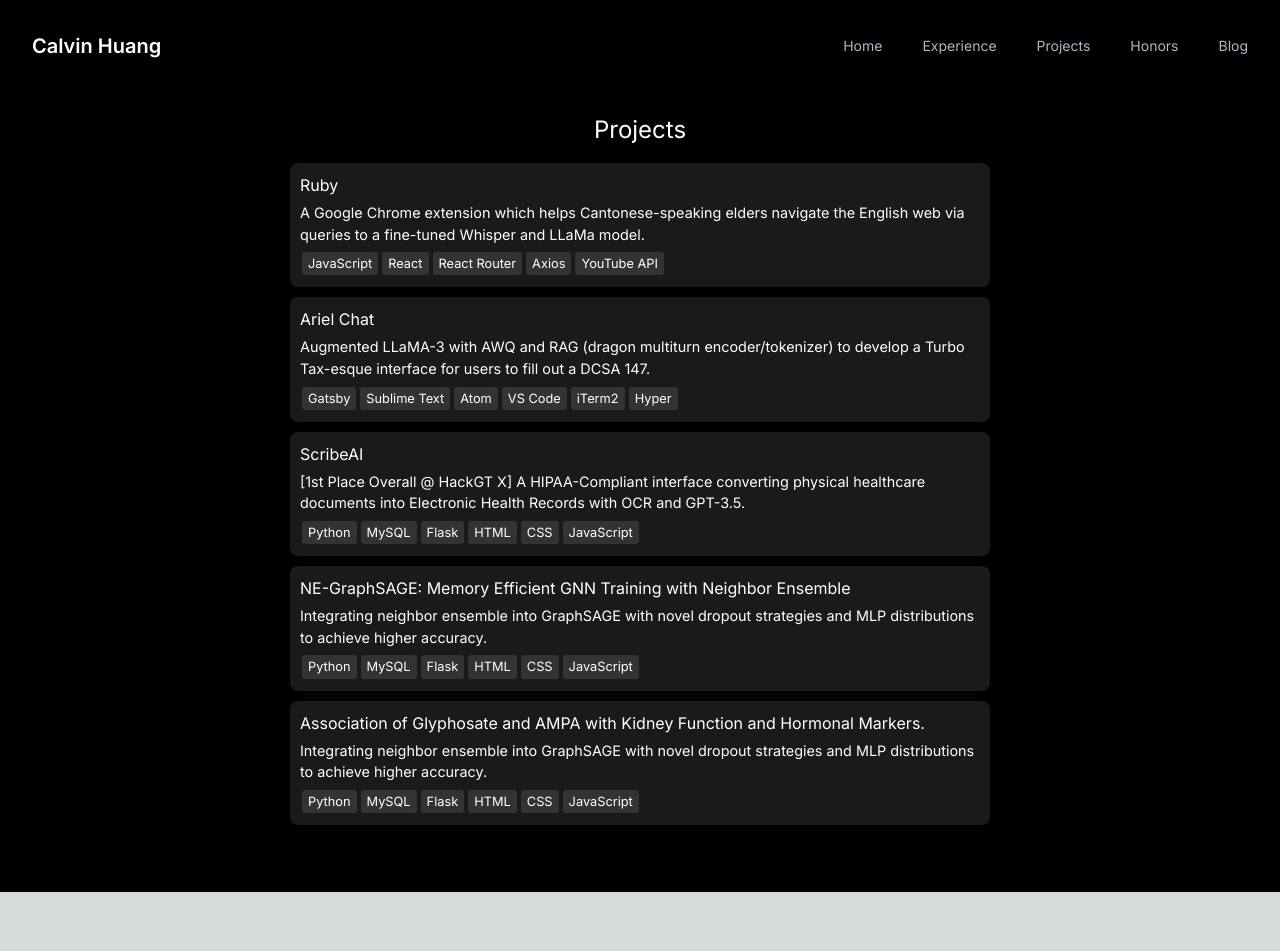
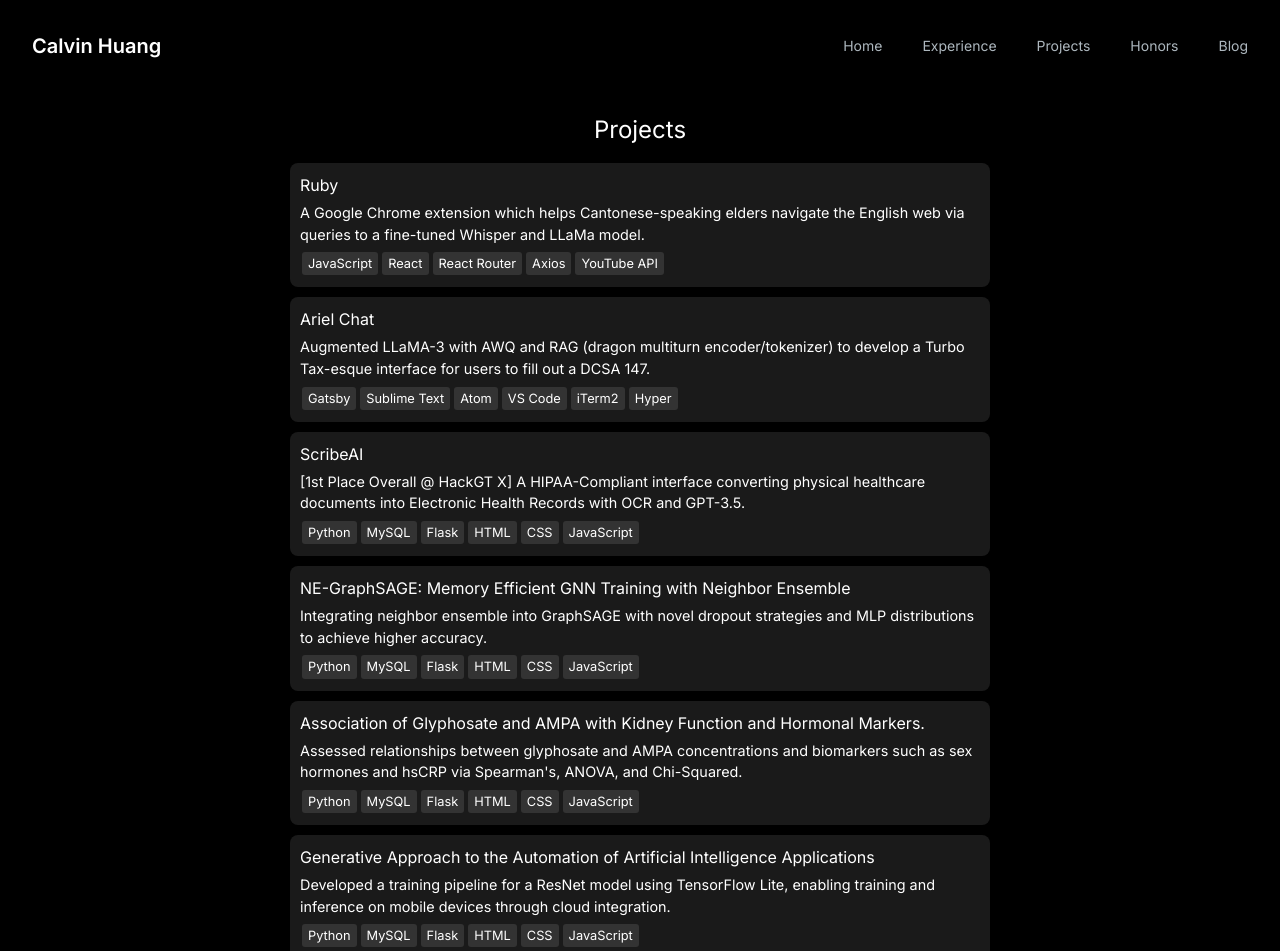
Before and after one commit to ccalvinhhuang/website, a Next.js app: page / in a window 1280 px wide. Shown: the top 951 px of the page. Before the commit the page ends 892 px from the top, so only its background shows below. Built offline with nearby package versions, Linux system fonts and the light colour scheme.

Commit message:
additional projects softcom

```diff
--- a/src/app/components/Projects.jsx
+++ b/src/app/components/Projects.jsx
@@ -88,7 +88,14 @@ const projects = [
     title:
       "Association of Glyphosate and AMPA  with Kidney Function and Hormonal Markers.",
     description:
-      "Integrating neighbor ensemble into GraphSAGE with novel dropout strategies and MLP distributions to achieve higher accuracy.",
+      "Assessed relationships between  glyphosate and AMPA concentrations and biomarkers such as sex hormones and hsCRP via Spearman's, ANOVA, and Chi-Squared.",
+    tags: ["Python", "MySQL", "Flask", "HTML", "CSS", "JavaScript"],
+  },
+  {
+    title:
+      "Generative Approach to the Automation of Artificial Intelligence Applications",
+    description:
+      "Developed a training pipeline for a ResNet model using TensorFlow Lite, enabling training and inference on mobile devices through cloud integration.",
     tags: ["Python", "MySQL", "Flask", "HTML", "CSS", "JavaScript"],
   },
 ];
```
